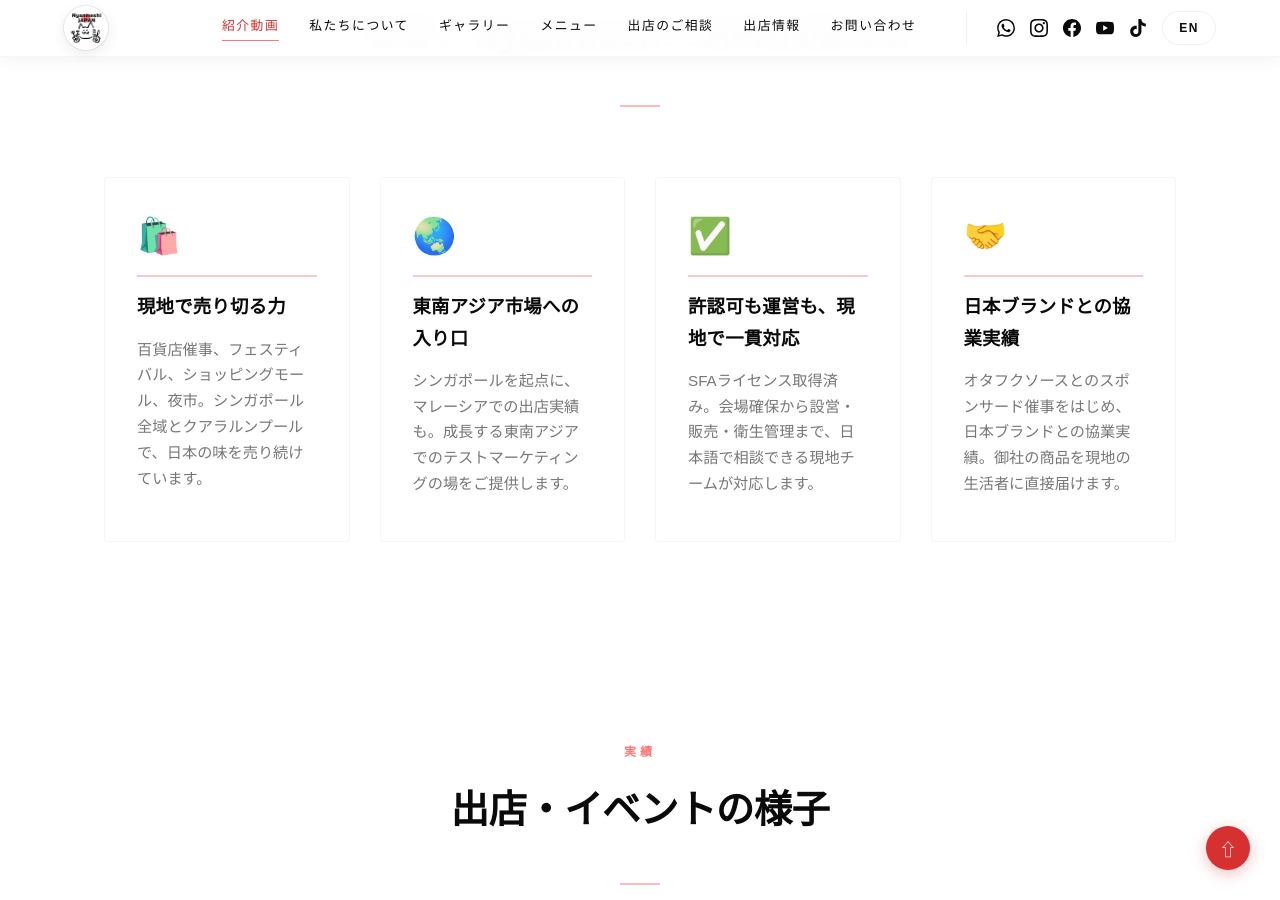
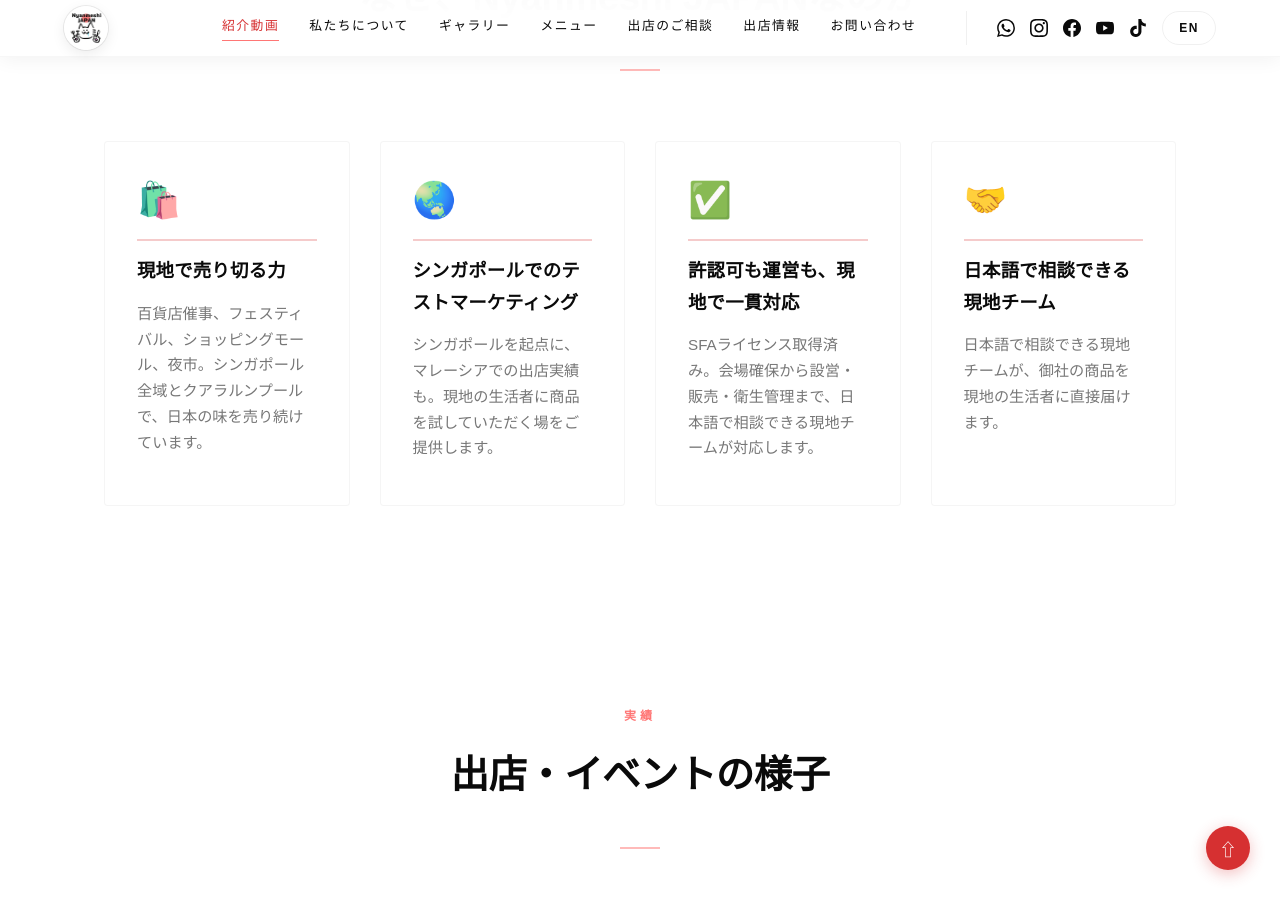
Before and after one commit to DaikiMaekawa2/DaikiMaekawa2.github.io, a Jekyll site: the page built from ja/index.html, in a window 1280 px wide and 900 px high, scrolled down 4205 px. Built offline with Jekyll 4.4.1, drawn with Linux system fonts in a browser that asks for light colours; some of the changed text lies outside the part shown.

Commit message:
Remove Otafuku and Southeast Asia claims from site copy (refs nyanmeshi_marketing#206)

```diff
--- a/_data/gallery.yml
+++ b/_data/gallery.yml
@@ -28,11 +28,11 @@
   desc_ja: シンガポールを代表する観光名所での文化イベント。
 
 - image: pasar_malam_sponsored_by_otafuku.webp
-  alt: Pasar Malam Otafuku
-  title: Pasar Malam Partnership
-  title_ja: パサマラム×オタフク
-  desc: Bringing big brands like Otafuku into the local heartland scene.
-  desc_ja: オタフクソースとともに、日本の大手ブランドを地域の夜市へ。
+  alt: Nyanmeshi stall at a heartland pasar malam
+  title: Heartland Pasar Malam
+  title_ja: パサマラム（夜市）
+  desc: Our stall in the local heartland night market scene.
+  desc_ja: 地域の夜市に出店。
 
 - image: tenants_A_nyanmeshi_can_bring.webp
   alt: Diverse Tenants
--- a/_data/i18n.yml
+++ b/_data/i18n.yml
@@ -119,17 +119,14 @@
         title: Compliance, Handled
         desc: SFA-licensed and fully compliant. Hygiene, manpower and booth setup executed to department-store retail standards.
       - icon: "🤝"
-        title: Brand-Backed Activations
-        desc: Sponsored partnerships with established Japanese brands like Otafuku bring trusted names and their audiences to your event.
+        title: Turnkey Operations
+        desc: Our local team handles booth setup, selling and day-to-day running on site.
   follow:
     subtitle: Find Us
     title: Where's the stall this week?
     lead: Our pop-ups move with the season, from department stores to night markets. Every new location is announced on Instagram first.
     cta: Follow @nyanmeshijp on Instagram
     caption: 'For event organizers: a full list of past venues and references is available on request.'
-  partners:
-    subtitle: Collaborations
-    title: Official Partners &amp; Sponsors
   trust_block:
     subtitle: In Their Words
     title: What People Say
@@ -147,9 +144,7 @@
       - Our own stall, equipment and a trained bilingual crew
       - A signature menu, cooked fresh at the stall
       - SFA-licensed hygiene and operational standards
-      - Sponsored brand partnerships (e.g. Otafuku) where relevant
     activations_title: Recent Activations
-    otafuku_credit: In partnership with Otafuku
     whatsapp: WhatsApp Us
     whatsapp_prefill: 'Hi Nyanmeshi, I''d like to enquire about booking a pop-up. Venue: ___ Dates: ___'
     email: Email Us
@@ -189,7 +184,7 @@
     aria: View in English
   hero:
     badge: 日本ブランドの海外進出パートナー
-    title: '日本の<strong>祭の味</strong>を、<br>シンガポールから東南アジアへ。'
+    title: '日本の<strong>祭の味</strong>を、<br>シンガポールで。'
     lead: "百貨店催事、銀行ロードショー、パサマラム（夜市）。シンガポール全域で日本の食を売り続けてきました。2026年8月にはマレーシアにも出店しました。御社の商品の海外販路づくりを、現地からお手伝いします。"
     cta_primary: 海外展開のご相談
     cta_secondary: 紹介動画を見る
@@ -261,23 +256,20 @@
         title: 現地で売り切る力
         desc: 百貨店催事、フェスティバル、ショッピングモール、夜市。シンガポール全域とクアラルンプールで、日本の味を売り続けています。
       - icon: "🌏"
-        title: 東南アジア市場への入り口
-        desc: シンガポールを起点に、マレーシアでの出店実績も。成長する東南アジアでのテストマーケティングの場をご提供します。
+        title: シンガポールでのテストマーケティング
+        desc: シンガポールを起点に、マレーシアでの出店実績も。現地の生活者に商品を試していただく場をご提供します。
       - icon: "✅"
         title: 許認可も運営も、現地で一貫対応
         desc: SFAライセンス取得済み。会場確保から設営・販売・衛生管理まで、日本語で相談できる現地チームが対応します。
       - icon: "🤝"
-        title: 日本ブランドとの協業実績
-        desc: オタフクソースとのスポンサード催事をはじめ、日本ブランドとの協業実績。御社の商品を現地の生活者に直接届けます。
+        title: 日本語で相談できる現地チーム
+        desc: 日本語で相談できる現地チームが、御社の商品を現地の生活者に直接届けます。
   follow:
     subtitle: 出店情報
     title: 今週はどこで出店している？
     lead: 出店場所は季節ごとに変わります。百貨店催事から夜市まで、最新の出店情報はInstagramでいち早くお知らせしています。
     cta: Instagram @nyanmeshijp をフォロー
     caption: これまでの出店会場リストは、お取引をご検討のパートナー様に個別にご案内しています。
-  partners:
-    subtitle: コラボレーション
-    title: パートナー・スポンサー
   trust_block:
     subtitle: お客様の声
     title: 評判・口コミ
@@ -295,9 +287,7 @@
       - 現地の屋台運営基盤とバイリンガルチーム
       - シンガポール全域とマレーシアでの販路
       - SFAライセンス取得済み、法令遵守の現地オペレーション
-      - オタフクソースなど日本ブランドとの協業実績
     activations_title: 主な出店実績
-    otafuku_credit: オタフクソースとの協業
     whatsapp: WhatsAppで相談
     whatsapp_prefill: 'Nyanmeshi様、商品の海外展開についてご相談させてください。商品:___ 希望市場:___'
     email: メールで相談
--- a/_includes/sections.html
+++ b/_includes/sections.html
@@ -227,17 +227,6 @@
         <p class="menu-footnote">{{ t.menu.footnote }}</p>
     </section>
 
-    <section id="partners" class="partners-section reveal">
-        <div class="section-header">
-            <span class="section-subtitle">{{ t.partners.subtitle }}</span>
-            <h2>{{ t.partners.title }}</h2>
-            <div class="divider"></div>
-        </div>
-        <div class="partner-flex">
-            <img src="/assets/img/otafuku.webp" alt="Otafuku Logo" class="partner-logo-img" loading="lazy" width="725" height="768">
-        </div>
-    </section>
-
     {%- comment -%} Social proof sits immediately before the booking CTA:
     organizers (EN) and suppliers (JA) read the reviews, then hit the buttons.
     {%- endcomment -%}
@@ -318,10 +307,6 @@
                         <li>{% if lang == 'ja' and item.title_ja %}{{ item.title_ja }}{% else %}{{ item.title }}{% endif %}</li>
                         {% endfor %}
                     </ul>
-                    <p class="book-otafuku">
-                        <img src="/assets/img/otafuku.webp" alt="Otafuku" width="40" height="42" loading="lazy">
-                        {{ t.cta.otafuku_credit }}
-                    </p>
                 </div>
             </div>
 
```
Also changed, not shown: CLAUDE.md (+2 -2 lines).
